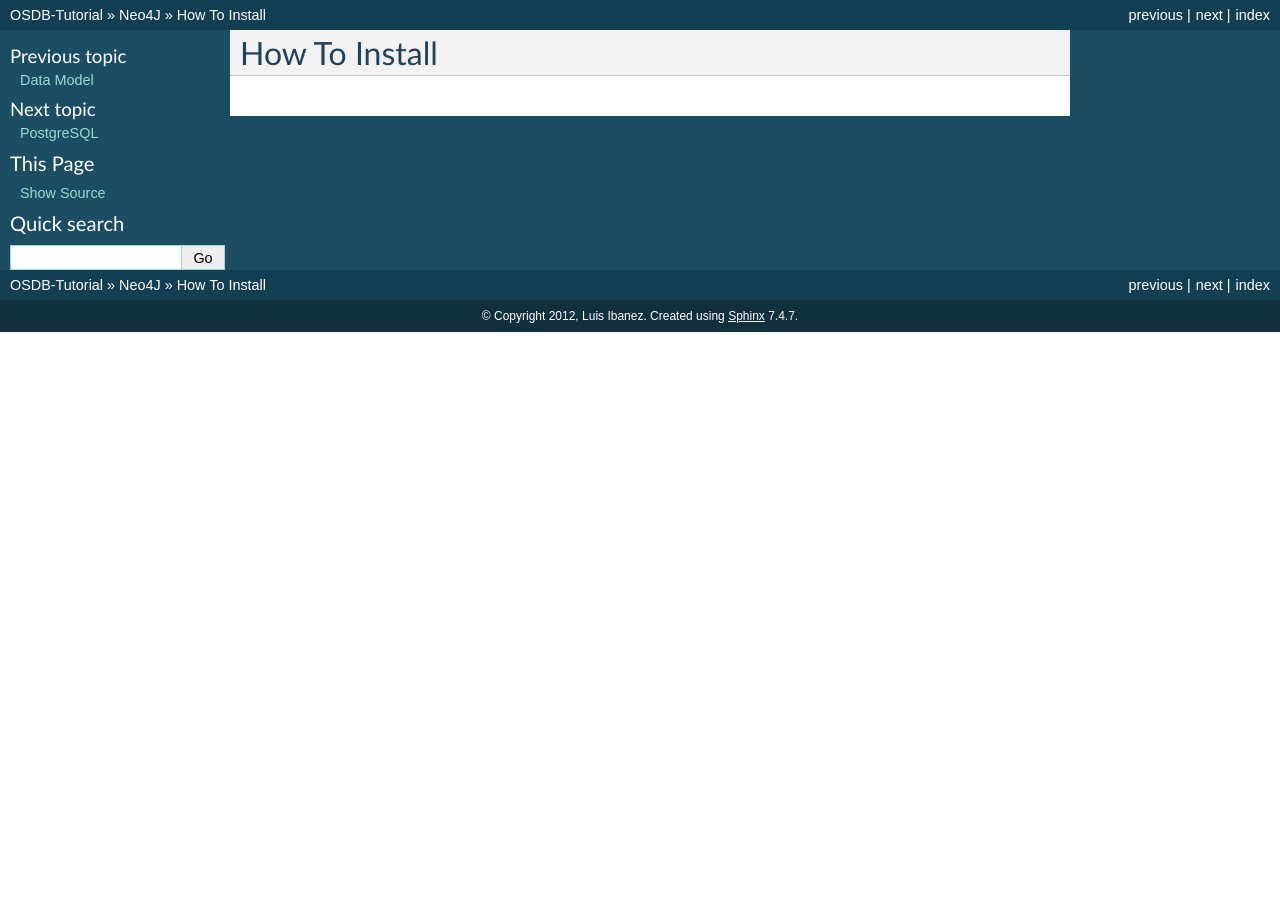
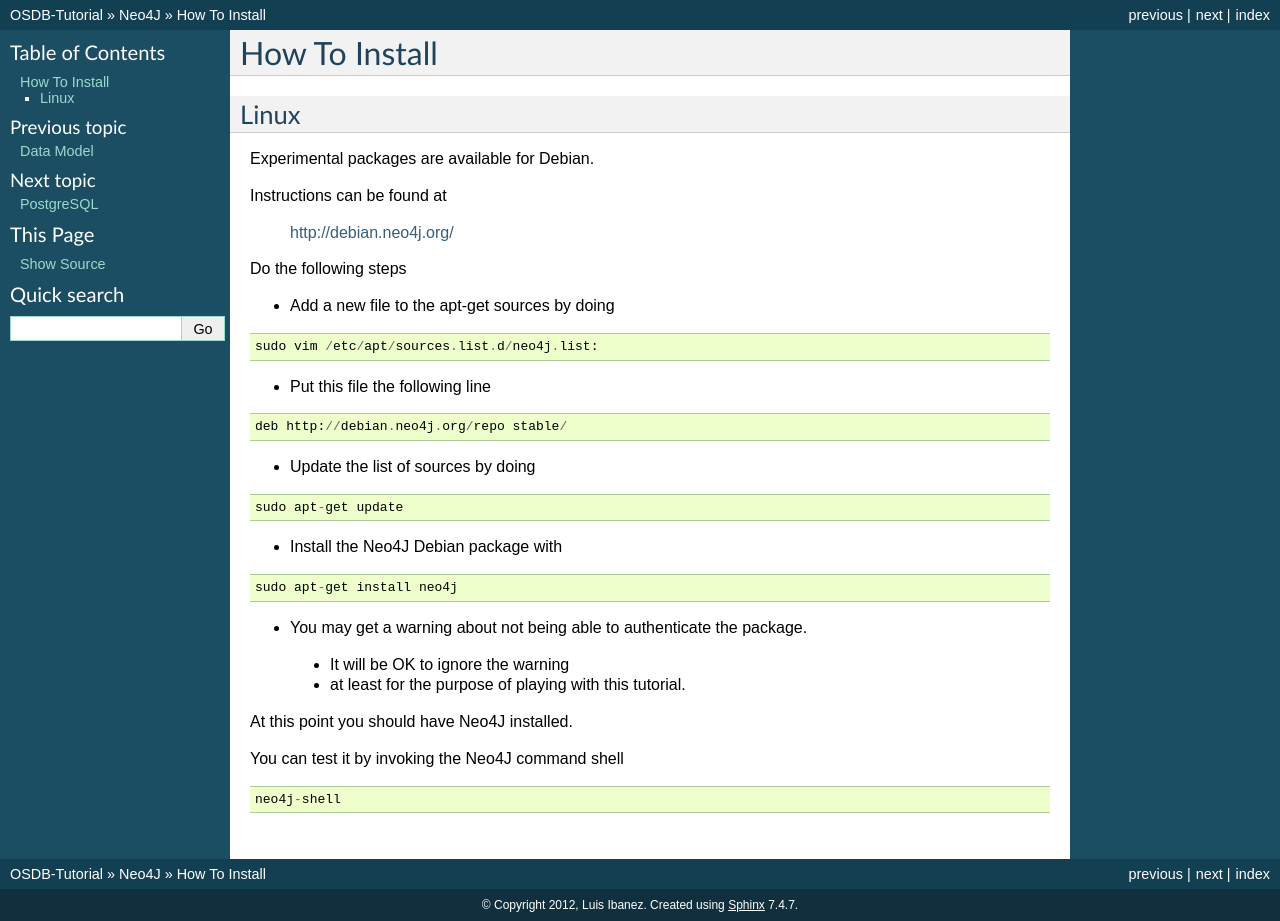
Before and after one commit to luisibanez/open-source-databases-tutorial, a Sphinx documentation site: the page built from source/Neo4J/Installation.rst, in a window 1280 px wide. Built offline with Sphinx 7.4.7, drawn with Linux system fonts in a browser that asks for light colours; before the commit the page ends 900 px from its top, so only the background shows below that.

Commit message:
Completed installation instructions

```diff
--- a/source/Neo4J/Installation.rst
+++ b/source/Neo4J/Installation.rst
@@ -1,2 +1,51 @@
 How To Install
 ==============
+
+Linux
+-----
+
+Experimental packages are available for Debian.
+
+Instructions can be found at
+
+       http://debian.neo4j.org/
+
+
+Do the following steps
+
+* Add a new file to the apt-get sources by doing
+
+::
+
+  sudo vim /etc/apt/sources.list.d/neo4j.list:
+
+* Put this file the following line
+
+::
+
+  deb http://debian.neo4j.org/repo stable/
+
+* Update the list of sources by doing
+
+::
+
+  sudo apt-get update
+
+* Install the Neo4J Debian package with
+
+::
+
+  sudo apt-get install neo4j
+
+* You may get a warning about not being able to authenticate the package.
+
+ * It will be OK to ignore the warning
+ * at least for the purpose of playing with this tutorial.
+
+At this point you should have Neo4J installed.
+
+You can test it by invoking the Neo4J command shell
+
+::
+
+    neo4j-shell
```
